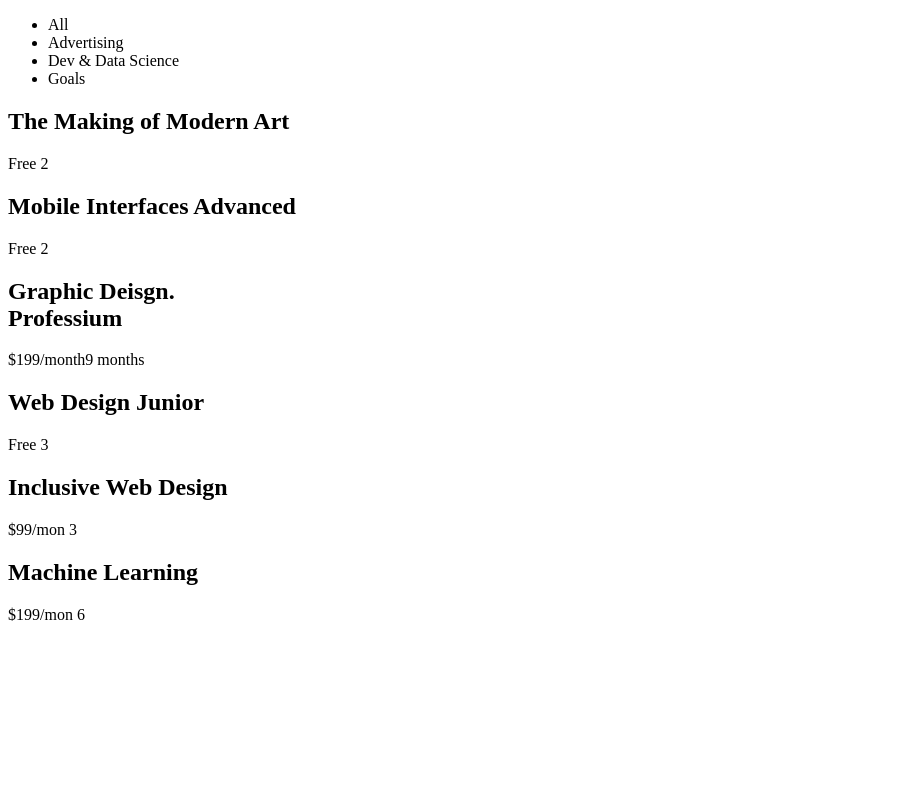
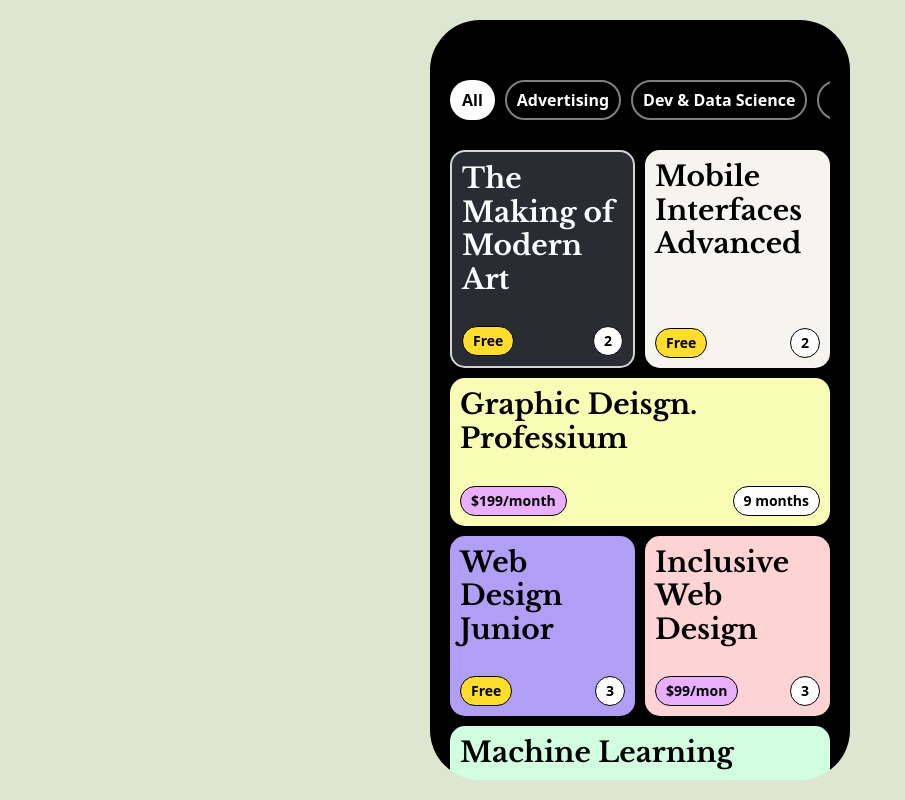
Before and after one commit to parangwave/css-layout-master-class, a website built with Vite: page education-app/index.html in a window 1280 px wide. Shown: the whole page, without its empty margins (0-905 px from the left). Built offline with nearby package versions, Linux system fonts and the light colour scheme.

Commit message:
Education App Clone - CSS

```diff
--- a/education-app/index.html
+++ b/education-app/index.html
@@ -11,49 +11,50 @@
     <div class="phone">
       <header class="header">
         <ul class="header__list">
-          <li class="header__list-item">All</li>
+          <li class="header__list-item header__list-item--inverted">All</li>
           <li class="header__list-item">Advertising</li>
           <li class="header__list-item">Dev & Data Science</li>
           <li class="header__list-item">Goals</li>
+          <li class="header__list-item">iOS Development</li>
         </ul>
       </header>
       <div class="cards">
-        <div class="cards_card">
+        <div class="cards__card">
           <h2 class="card__title">The Making of Modern Art</h2>
           <div class="card__footer">
-            <span class="price">Free</span>
+            <span class="price free">Free</span>
             <span class="length">2</span>
           </div>
         </div>
-        <div class="cards_card">
+        <div class="cards__card">
           <h2 class="card__title">Mobile Interfaces Advanced</h2>
           <div class="card__footer">
-            <span class="price">Free</span>
+            <span class="price free">Free</span>
             <span class="length">2</span>
           </div>
         </div>
-        <div class="cards_card">
+        <div class="cards__card">
           <h2 class="card__title">Graphic Deisgn.<br />Professium</h2>
           <div class="card__footer">
             <span class="price">$199/month</span
             ><span class="length">9 months</span>
           </div>
         </div>
-        <div class="cards_card">
+        <div class="cards__card">
           <h2 class="card__title">Web Design Junior</h2>
           <div class="card__footer">
-            <span class="price">Free</span>
+            <span class="price free">Free</span>
             <span class="length">3</span>
           </div>
         </div>
-        <div class="cards_card">
+        <div class="cards__card">
           <h2 class="card__title">Inclusive Web Design</h2>
           <div class="card__footer">
             <span class="price">$99/mon</span>
             <span class="length">3</span>
           </div>
         </div>
-        <div class="cards_card">
+        <div class="cards__card">
           <h2 class="card__title">Machine Learning</h2>
           <div class="card__footer">
             <span class="price">$199/mon</span>
--- /dev/null
+++ b/education-app/styles/reset.scss
@@ -0,0 +1,52 @@
+/* http://meyerweb.com/eric/tools/css/reset/
+   v2.0 | 20110126
+   License: none (public domain)
+*/
+
+html, body, div, span, applet, object, iframe,
+h1, h2, h3, h4, h5, h6, p, blockquote, pre,
+a, abbr, acronym, address, big, cite, code,
+del, dfn, em, img, ins, kbd, q, s, samp,
+small, strike, strong, sub, sup, tt, var,
+b, u, i, center,
+dl, dt, dd, ol, ul, li,
+fieldset, form, label, legend,
+table, caption, tbody, tfoot, thead, tr, th, td,
+article, aside, canvas, details, embed,
+figure, figcaption, footer, header, hgroup,
+menu, nav, output, ruby, section, summary,
+time, mark, audio, video {
+	margin: 0;
+	padding: 0;
+	border: 0;
+	font-size: 100%;
+	font: inherit;
+	vertical-align: baseline;
+}
+/* HTML5 display-role reset for older browsers */
+article, aside, details, figcaption, figure,
+footer, header, hgroup, menu, nav, section {
+	display: block;
+}
+body {
+	line-height: 1;
+}
+ol, ul {
+	list-style: none;
+}
+blockquote, q {
+	quotes: none;
+}
+blockquote:before, blockquote:after,
+q:before, q:after {
+	content: '';
+	content: none;
+}
+table {
+	border-collapse: collapse;
+	border-spacing: 0;
+}
+
+html, body {
+ font-family: system-ui, -apple-system, BlinkMacSystemFont, 'Segoe UI', Roboto, Oxygen, Ubuntu, Cantarell, 'Open Sans', 'Helvetica Neue', sans-serif;
+}
--- a/education-app/styles/style.scss
+++ b/education-app/styles/style.scss
@@ -0,0 +1,141 @@
+@import "./reset.scss";
+@import url('https://fonts.googleapis.com/css2?family=Libre+Baskerville:ital,wght@0,400;0,700;1,400&display=swap');
+
+body {
+    background-color: #dce6d1;
+    display: flex;
+    justify-content: center;
+    align-items: center;
+    height: 100vh;
+    font-weight: 700;
+}
+
+.phone {
+    background-color: black;
+    border-radius: 50px;
+    height: 95vh;
+    width: 420px;
+    margin: 0 auto;
+    padding: 50px 20px;
+    box-sizing: border-box;
+    overflow-y: scroll;
+
+    -ms-overflow-style: none;  /* IE and Edge */
+    scrollbar-width: none;  /* Firefox */
+    /* Hide scrollbar for Chrome, Safari and Opera */
+    &::-webkit-scrollbar {
+        display: none;
+    }
+}
+
+.header {
+    overflow-x: scroll;
+    padding: 10px 0;
+    -ms-overflow-style: none;  /* IE and Edge */
+    scrollbar-width: none;  /* Firefox */
+
+    .header__list {
+        display: flex;
+        gap: 10px;
+        color: white;
+        width: max-content;
+
+        .header__list-item {
+            border: 2px solid rgba($color: #fff, $alpha: 0.5);
+            padding: 10px;
+            border-radius: 20px;
+            white-space: nowrap;
+        }
+
+        .header__list-item--inverted {
+            background-color: #fff;
+            color: black;
+        }
+    }
+
+    /* Hide scrollbar for Chrome, Safari and Opera */
+    &::-webkit-scrollbar {
+        display: none;
+    }
+}
+
+.cards {
+    margin: 20px 0px;
+    display: grid;
+    grid-template-columns: repeat(2, 1fr);
+    gap: 10px;
+
+    .cards__card {
+        padding: 10px;
+        border-radius: 15px;
+        display: flex;
+        flex-direction: column;
+        justify-content: space-between;
+        gap: 30px;
+
+        .card__title {
+            font-family: "Libre Baskerville", serif;
+            font-size: 28px;
+            line-height: 1.2;
+        }
+
+        .card__footer {
+            font-size: 14px;
+            display: flex;
+            justify-content: space-between;
+            align-items: center;
+
+            span {
+                padding: 7px 10px;
+                border-radius: 25px;
+                border: 1.5px solid black;
+                color: black;
+            }
+
+            .price {
+                background-color: #E9AFFC;
+            }
+
+            .free {
+                background-color: rgb(255, 221, 44);
+            }
+
+            .length {
+                background-color: white;
+            }
+        }
+
+        &:first-child {
+            background-color: #292d33;
+            color: white;
+            border: 2px solid rgba($color: #fff, $alpha: 0.8);
+        }
+
+        &:nth-child(3n) {
+            grid-column: span 2;
+        }
+
+        &:nth-child(2) {
+            background-color: #f5f4ef;
+        }
+
+        &:nth-child(3) {
+            background-color: #f8fcb5;
+        }
+
+        &:nth-child(4) {
+            background-color: #b19ff6;
+        }
+
+        &:nth-child(5) {
+            background-color: #fed3d3;
+        }
+
+        &:last-child {
+            background-color: #d0fedf;
+        }
+    }
+}
+
+// [button]
+// rgb(255, 221, 44)
```
